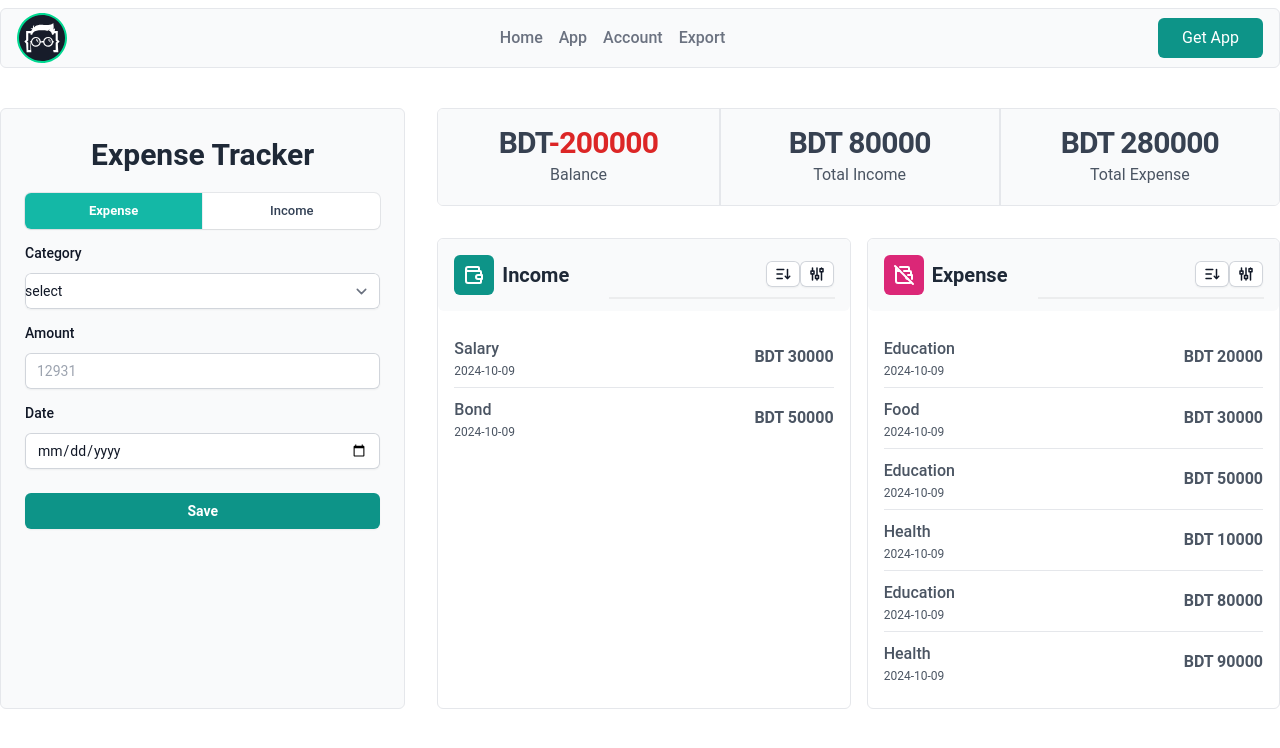
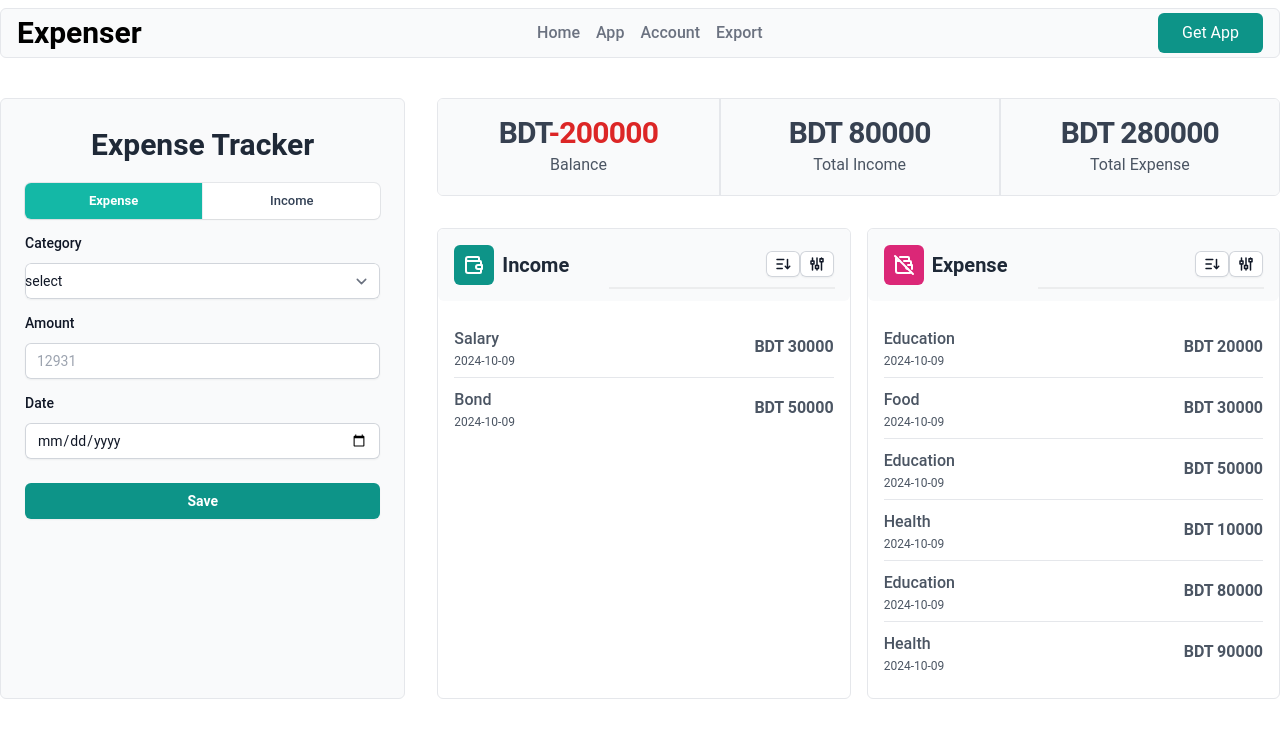
Before and after one commit to toufiq007/expenser, a React (Vite) app: page / in a window 1280 px wide. Shown: the top 748 px of the page. Built offline with nearby package versions, Linux system fonts and the light colour scheme.

Commit message:
change the logo

```diff
--- a/src/components/Navbar/Navbar.jsx
+++ b/src/components/Navbar/Navbar.jsx
@@ -8,7 +8,8 @@ const Navbar = () => {
           {/* <!-- Logo --> */}
           <div>
             {/* <img src="./assets/image/favicon.svg" className="h-14" /> */}
-            <LogoIcon />
+            {/* <LogoIcon /> */}
+            <h2 className="text-3xl font-bold">Expenser</h2>
           </div>
 
           {/* <!-- Menu --> */}
```
